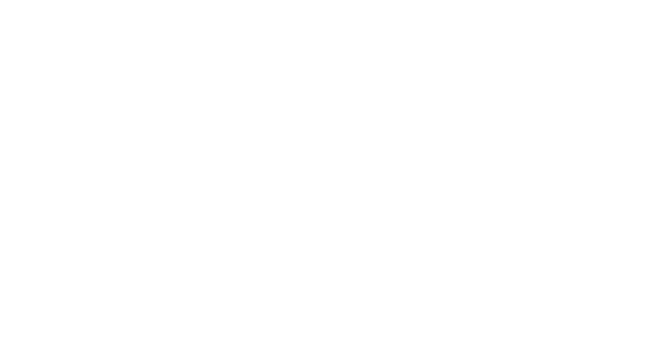
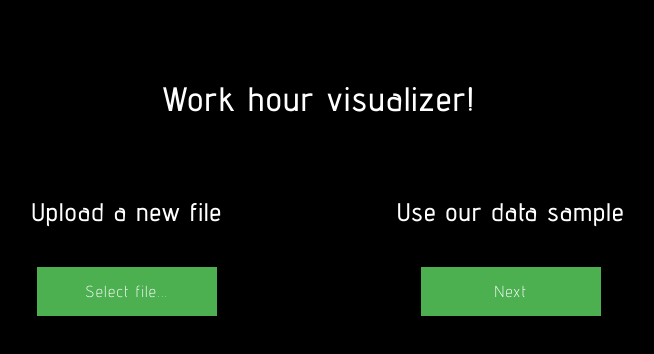
Before and after one commit to tomsaudrins/work-analytics, a React (Create React App) app: page / in a window 1280 px wide. Shown: the top 354 px of the page, without its empty margins (321-975 px from the left). Built offline with nearby package versions, Linux system fonts and the light colour scheme.

Commit message:
add selection page for a new file or data sample

```diff
--- a/public/index.html
+++ b/public/index.html
@@ -1,22 +1,22 @@
 <!DOCTYPE html>
 <html lang="en">
-  <head>
+
+<head>
     <meta charset="utf-8" />
     <link rel="icon" href="%PUBLIC_URL%/favicon.ico" />
     <meta name="viewport" content="width=device-width, initial-scale=1" />
     <meta name="theme-color" content="#000000" />
-    <meta
-      name="description"
-      content="Web site created using create-react-app"
-    />
-    <link rel="apple-touch-icon" href="%PUBLIC_URL%/logo192.png" />
+    <meta name="description" content="Web site created using create-react-app" />
+    <link rel="stylesheet" href="style.css" />
     <link rel="manifest" href="%PUBLIC_URL%/manifest.json" />
 
     <title>Visualization tool</title>
-  </head>
-  <body>
+</head>
+
+<body>
     <noscript>You need to enable JavaScript to run this app.</noscript>
     <div id="root"></div>
     <script src="https://d3js.org/d3.v7.min.js"></script>
-  </body>
+</body>
+
 </html>
--- /dev/null
+++ b/public/style.css
@@ -0,0 +1,44 @@
+@import url(https://fonts.googleapis.com/css?family=Advent+Pro:300);
+* {
+    margin: 0;
+    padding: 0;
+    border: 0;
+    color: white;
+    font-family: "Advent Pro", sans-serif;
+    letter-spacing: 0.1em;
+}
+
+.header {
+    margin: 40px auto;
+}
+
+.card-header {
+    margin: 40px auto;
+}
+
+.App {
+    width: 60%;
+    margin: 80px auto;
+    text-align: center;
+}
+
+.card {
+    width: 50%;
+    float: left;
+    box-sizing: border-box;
+}
+
+body {
+    background-color: #000000;
+}
+
+.select-button {
+    background-color: #4caf50;
+    color: white;
+    padding: 15px 32px;
+    text-align: center;
+    text-decoration: none;
+    display: inline-block;
+    font-size: 16px;
+    width: 180px;
+}
--- a/src/App.js
+++ b/src/App.js
@@ -1,5 +1,31 @@
+import OptionCard from "./OptionCard";
+
 const App = () => {
-  return <div className="App"></div>;
+  const selectFile = () => {
+    let input = document.createElement("input");
+    input.type = "file";
+    input.click();
+  };
+
+  const proceed = () => {
+    console.log("Proceed");
+  };
+
+  return (
+    <div className="App">
+      <h1 className="header">Work hour visualizer!</h1>
+      <OptionCard
+        title="Upload a new file"
+        button_text="Select file..."
+        onClick={selectFile}
+      />
+      <OptionCard
+        title="Use our data sample"
+        button_text="Next"
+        onClick={proceed}
+      />
+    </div>
+  );
 };
 
 export default App;
--- /dev/null
+++ b/src/OptionCard.js
@@ -0,0 +1,12 @@
+const OptionCard = ({ title, button_text, onClick }) => {
+  return (
+    <div className="card">
+      <h2 className="card-header">{title}</h2>
+      <button className="select-button" onClick={onClick}>
+        {button_text}
+      </button>
+    </div>
+  );
+};
+
+export default OptionCard;
```
Also changed, not shown: src/style.css (deleted, +0 -38 lines), 1 other file (tests, documents, lock files or other folders).
